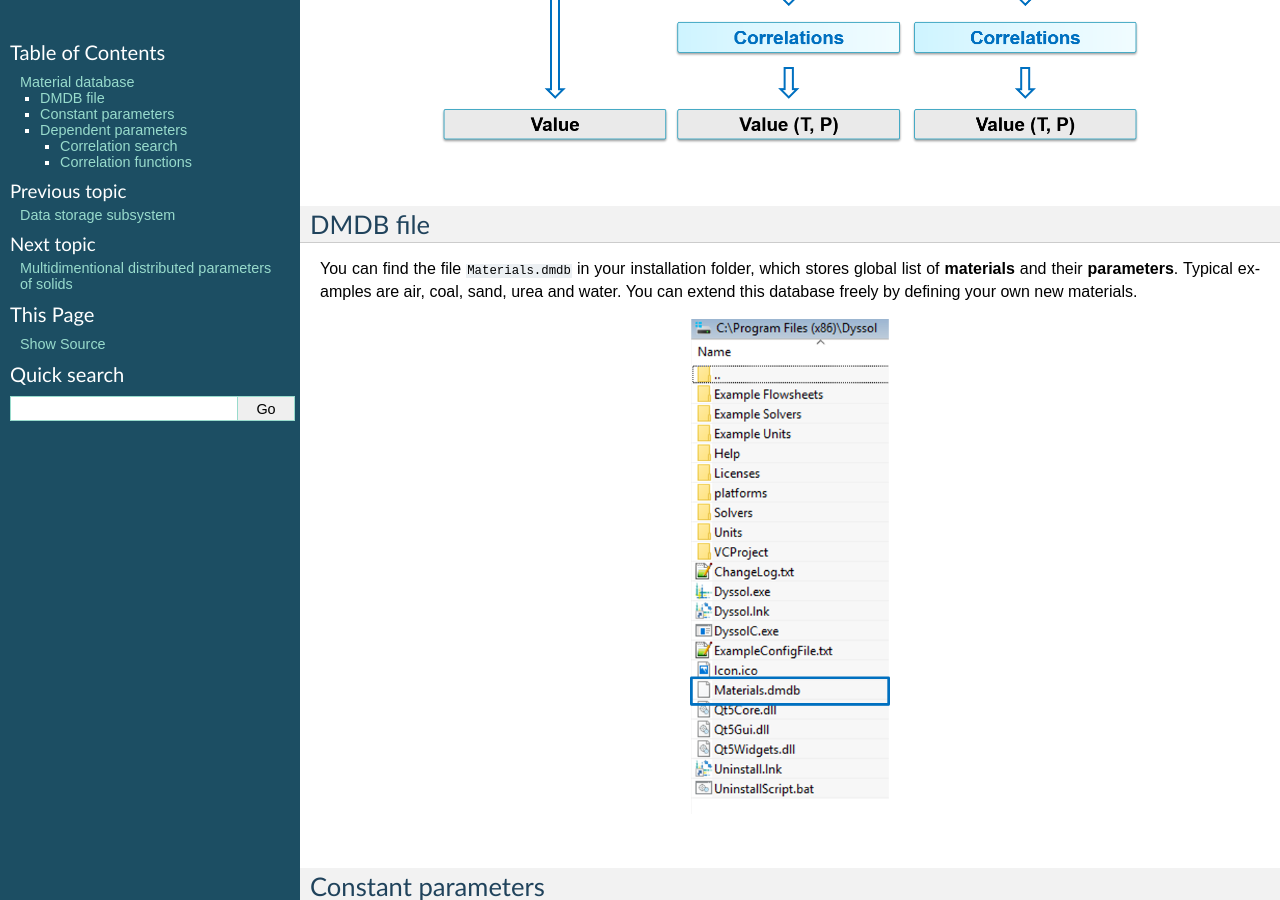
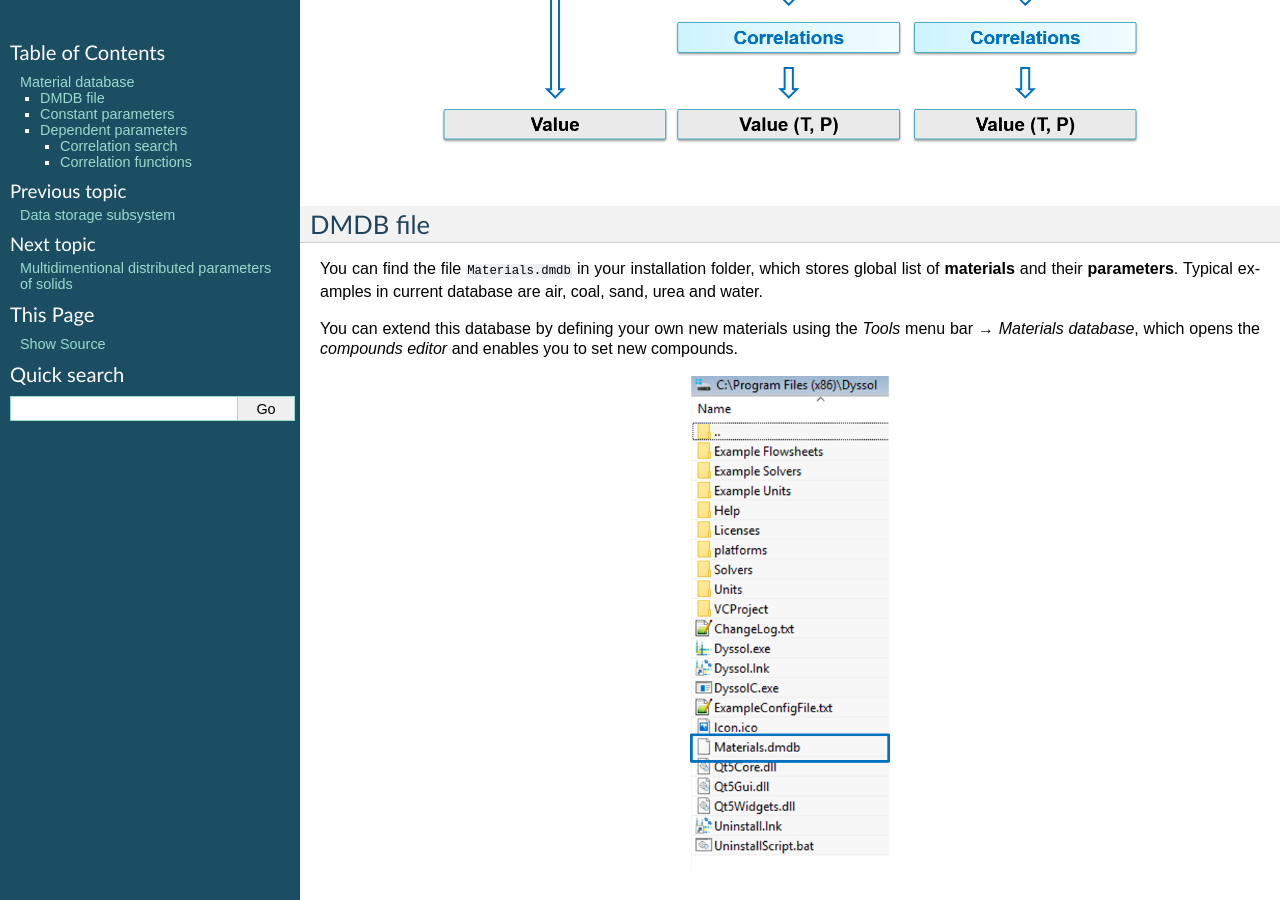
Before and after one commit to lizardzhou/Dyssol, a Sphinx documentation site: the page built from source/materials.rst, in a window 1280 px wide and 900 px high, scrolled down 478 px. Built offline with Sphinx 7.4.7, drawn with Linux system fonts in a browser that asks for light colours.

Commit message:
Update section materials database

```diff
--- a/source/materials.rst
+++ b/source/materials.rst
@@ -20,7 +20,9 @@
 DMDB file
 ---------
 
-You can find the file ``Materials.dmdb`` in your installation folder, which stores global list of **materials** and their **parameters**. Typical examples are air, coal, sand, urea and water. You can extend this database freely by defining your own new materials.
+You can find the file ``Materials.dmdb`` in your installation folder, which stores global list of **materials** and their **parameters**. Typical examples in current database are air, coal, sand, urea and water.
+
+You can extend this database by defining your own new materials using the *Tools* menu bar → *Materials database*, which opens the *compounds editor* and enables you to set new compounds.
 
 .. image:: ./pics/material/path.png
    :width: 200px
```
Also changed, not shown: 5 other files.
